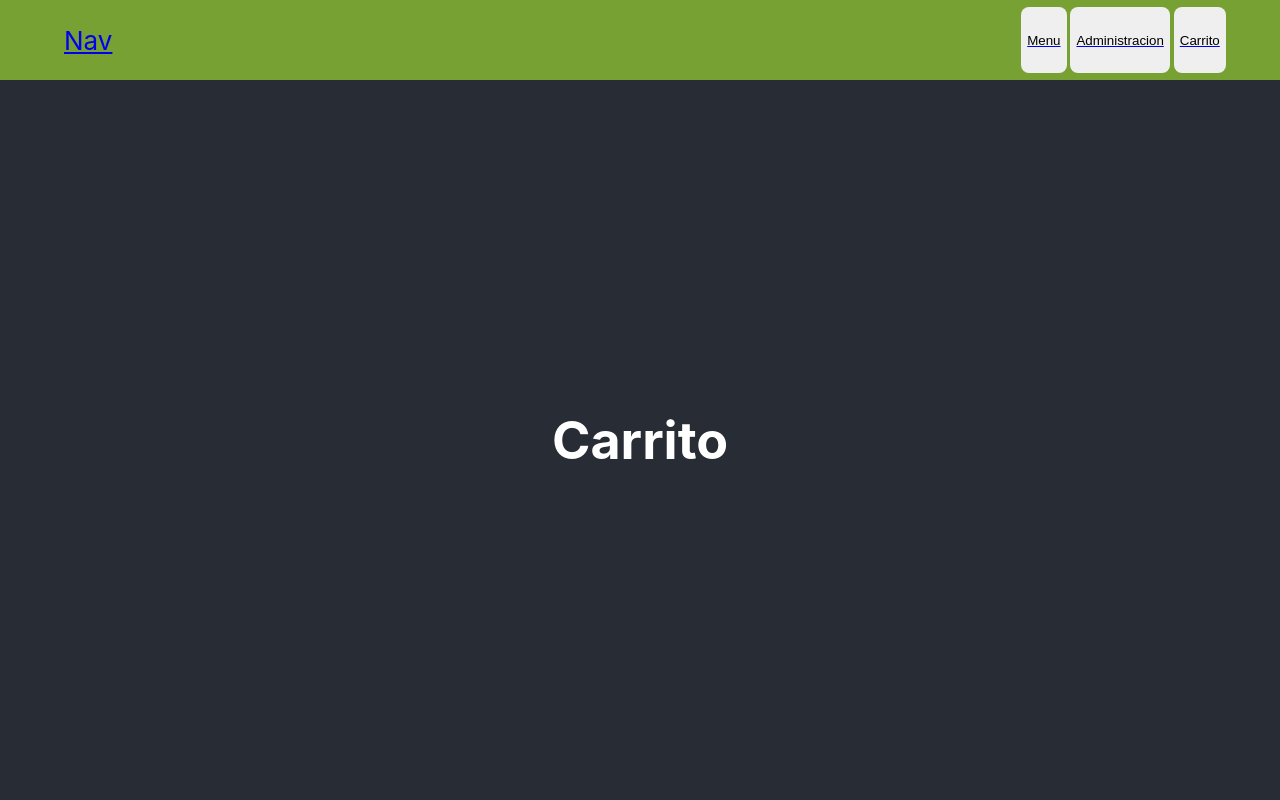
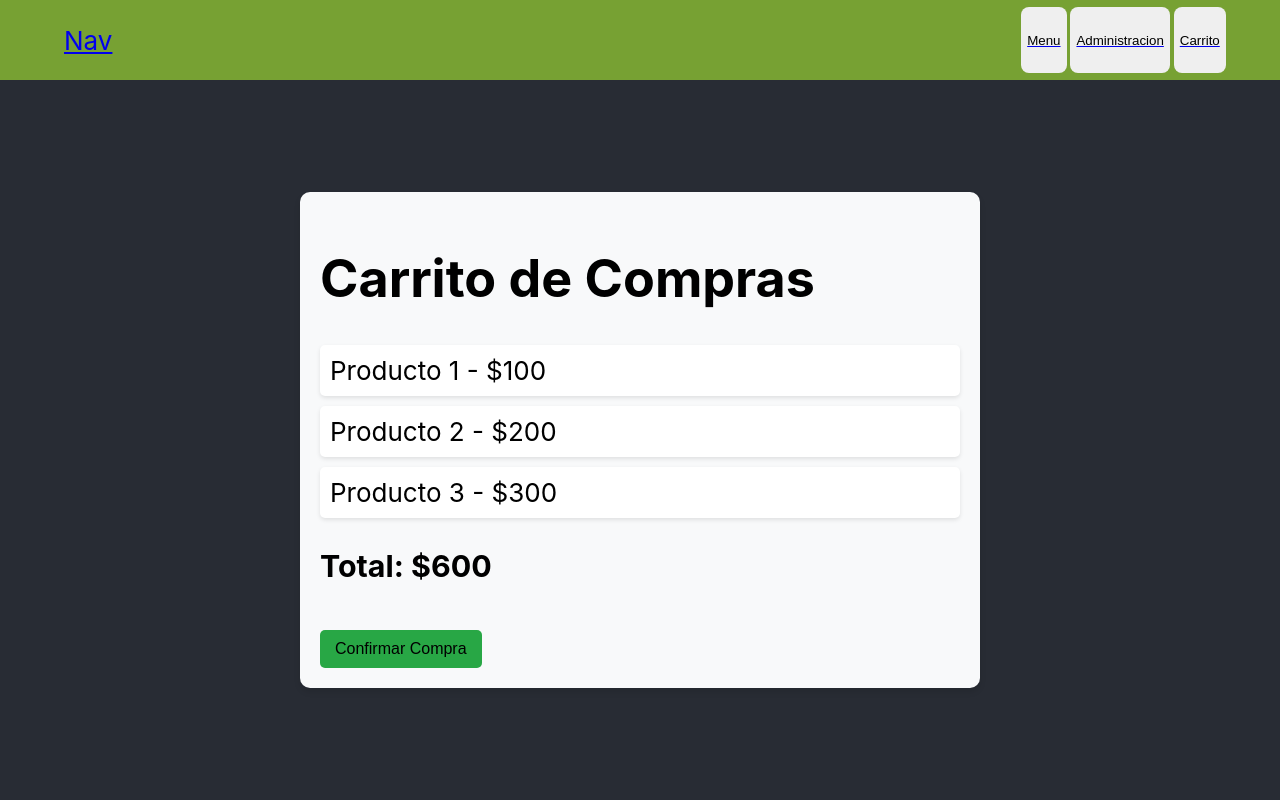
Before and after one commit to sbstzuluaga1111/Restaurante_Front, a React (Create React App) app: page /carrito in a window 1280 px wide. Shown: the top 800 px of the page. Built offline with nearby package versions, Linux system fonts and the light colour scheme; the HTML template or start-up script is replaced by a standard one.

Commit message:
feat: :sparkles: Carrito de Compras

```diff
--- /dev/null
+++ b/src/css/Views.css/Carrito.css
@@ -0,0 +1,61 @@
+.App-Carrito {
+    text-align: center;
+}
+
+.App-header-Carrito {
+    background-color: #282c34;
+    min-height: 90vh;
+    display: flex;
+    flex-direction: column;
+    align-items: center;
+    justify-content: center;
+    font-size: calc(10px + 2vmin);
+    color: white;
+}
+
+.carrito-container-Carrito {
+    background: #f8f9fa;
+    padding: 20px;
+    border-radius: 10px;
+    box-shadow: 0px 4px 6px rgba(0, 0, 0, 0.1);
+    width: 50%;
+    margin: auto;
+    text-align: left;
+    color: black;
+}
+
+.carrito-container-Carrito ul {
+    list-style-type: none;
+    padding: 0;
+    color: black;
+}
+
+.carrito-container-Carrito li {
+    background: white;
+    margin: 10px 0;
+    padding: 10px;
+    border-radius: 5px;
+    display: flex;
+    justify-content: space-between;
+    box-shadow: 0px 2px 4px rgba(0, 0, 0, 0.1);
+}
+
+.h3-Carrito {
+    margin-top: 20px;
+
+}
+
+.btn-confirmar-Carrito {
+    background-color: #28a745;
+    color: black;
+    padding: 10px 15px;
+    border: none;
+    border-radius: 5px;
+    cursor: pointer;
+    font-size: 16px;
+    margin-top: 15px;
+}
+
+.btn-confirmar-Carrito:hover {
+    background-color: #218838;
+}
--- a/src/css/Views.css/c.css
+++ /dev/null
@@ -1,14 +0,0 @@
-.App-c {
-    text-align: center;
-}
-
-.App-header-c {
-    background-color: #282c34;
-    min-height: 90vh;
-    display: flex;
-    flex-direction: column;
-    align-items: center;
-    justify-content: center;
-    font-size: calc(10px + 2vmin);
-    color: white;
-}
--- a/src/views/Carrito.jsx
+++ b/src/views/Carrito.jsx
@@ -1,14 +1,48 @@
+import { useState } from "react";
 import Nav from "../components/Nav";
-
-import "../css/Views.css/c.css"
+import "../css/Views.css/Carrito.css";
 
 function Carrito() {
+  const [carrito, setCarrito] = useState([
+    { id: 1, nombre: "Producto 1", precio: 100 },
+    { id: 2, nombre: "Producto 2", precio: 200 },
+    { id: 3, nombre: "Producto 3", precio: 300 },
+  ]);
+
+  const total = carrito.reduce((acc, item) => acc + item.precio, 0);
+
+  const confirmarCompra = () => {
+    alert("Compra confirmada. Gracias por tu compra!");
+    setCarrito([]); // Vaciar carrito después de la compra
+  };
+
   return (
-    <div className='App-c'>
+    <div className='App-Carrito'>
       <Nav />
-      <header className='App-header-c'>
-        <h1>Carrito</h1>
+      <header className='App-header-Carrito'>
+
+        <div className='carrito-container-Carrito'>
+          <h1>Carrito de Compras</h1>
+        {carrito.length === 0 ? (
+          <p>Tu carrito está vacío</p>
+        ) : (
+          <ul>
+            {carrito.map((producto) => (
+              <li key={producto.id}>
+                {producto.nombre} - ${producto.precio}
+              </li>
+            ))}
+          </ul>
+        )}
+        <h3>Total: ${total}</h3>
+        {carrito.length > 0 && (
+          <button onClick={confirmarCompra} className='btn-confirmar-Carrito'>
+            Confirmar Compra
+          </button>
+        )}
+      </div>
       </header>
+
     </div>
   );
 }
```
